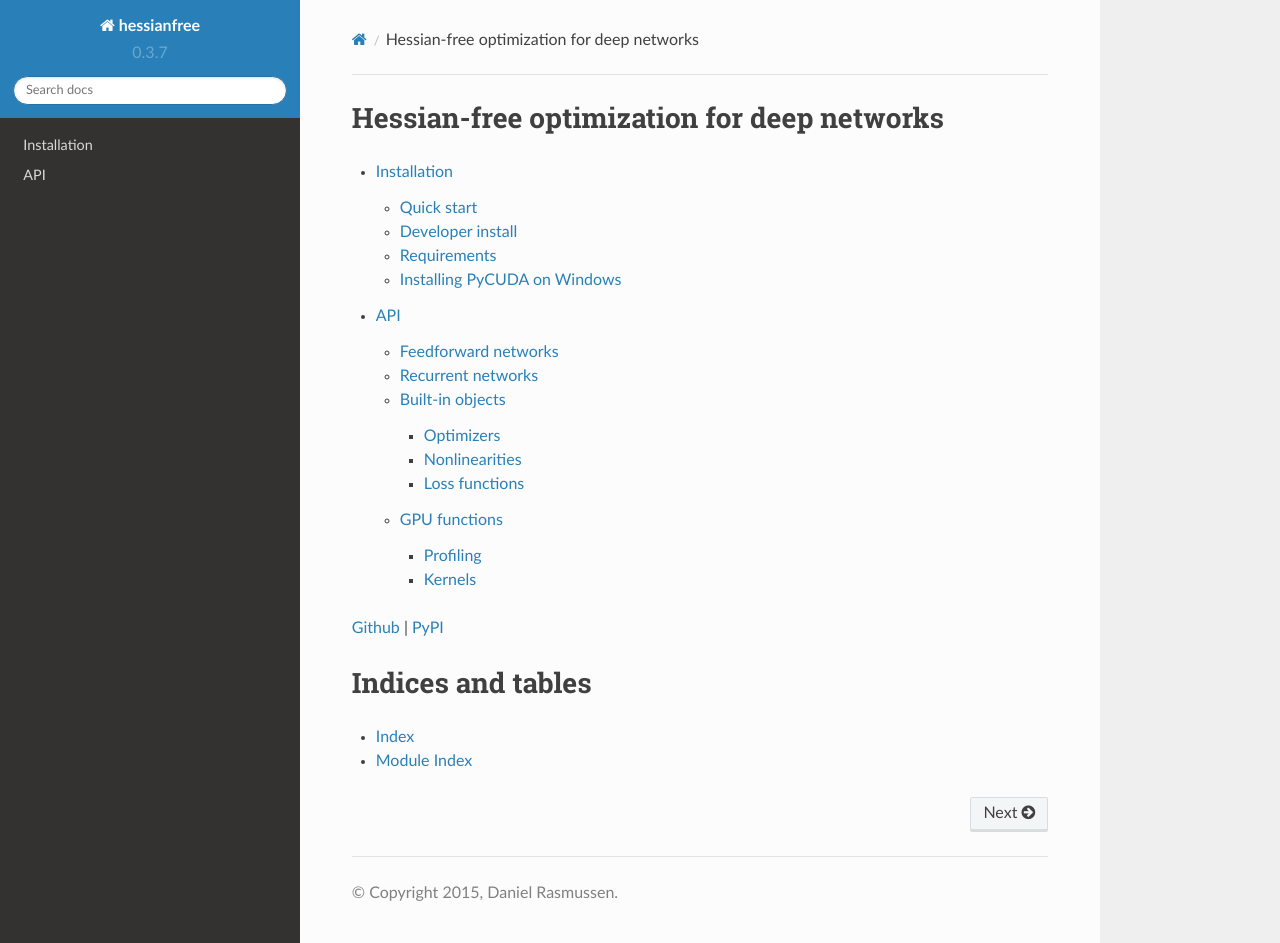
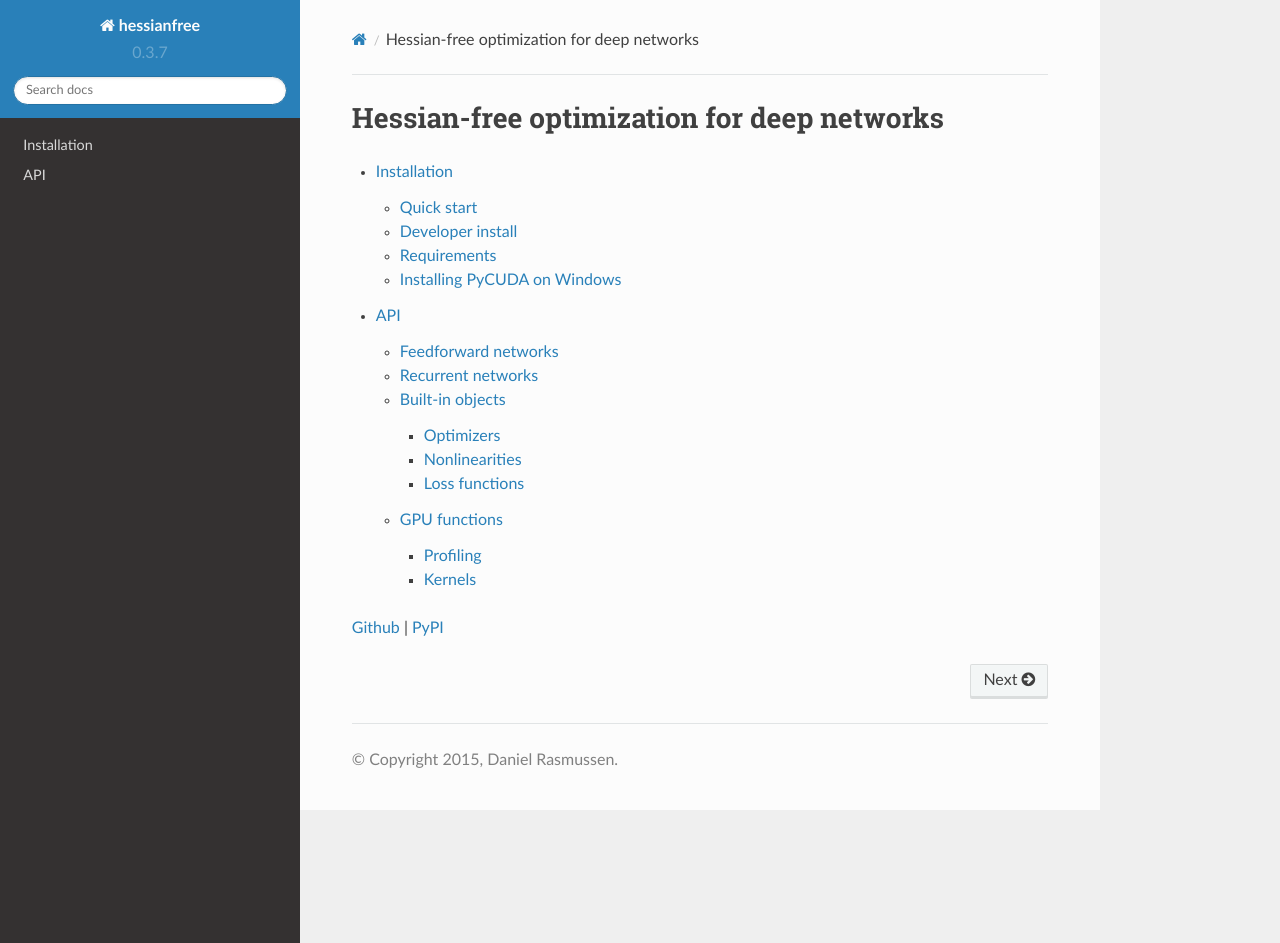
Before and after one commit to drasmuss/hessianfree, a Sphinx documentation site: the page built from docs/index.rst, in a window 1280 px wide and 943 px high. Built offline with Sphinx 7.4.7 and the Read the Docs theme 2.0.0, drawn with Linux system fonts in a browser that asks for light colours.

```diff
--- a/docs/conf.py
+++ b/docs/conf.py
@@ -1,5 +1,3 @@
-import sys
-import os
 import sphinx_rtd_theme
 import hessianfree as hf
 
--- a/docs/index.rst
+++ b/docs/index.rst
@@ -9,10 +9,3 @@ Hessian-free optimization for deep networks
 
 `Github <https://github.com/drasmuss/hessianfree>`_ |
 `PyPI <https://pypi.python.org/pypi/hessianfree>`_
-
-
-Indices and tables
-==================
-
-* :ref:`genindex`
-* :ref:`modindex`
```
Also changed, not shown: 1 other file.
